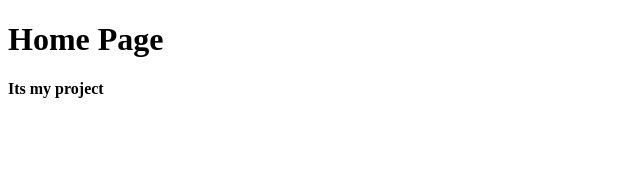
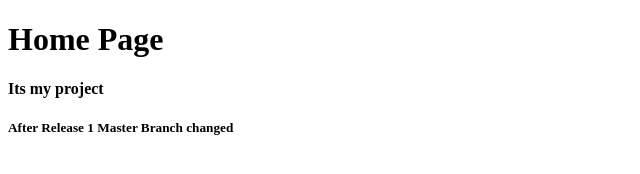
Before and after one commit to kavitpatel-1986/project1, a plain HTML site: page index.html in a window 1280 px wide. Shown: the whole page, without its empty margins (0-640 px from the left). Drawn offline with Linux system fonts and the light colour scheme.

Commit message:
Change after release 1 to master

```diff
--- a/index.html
+++ b/index.html
@@ -8,5 +8,6 @@
 <body>
     <h1>Home Page </h1>
     <h4>Its my project</h4>
+    <h5>After Release 1 Master Branch changed</h5>
 </body>
 </html>
```
